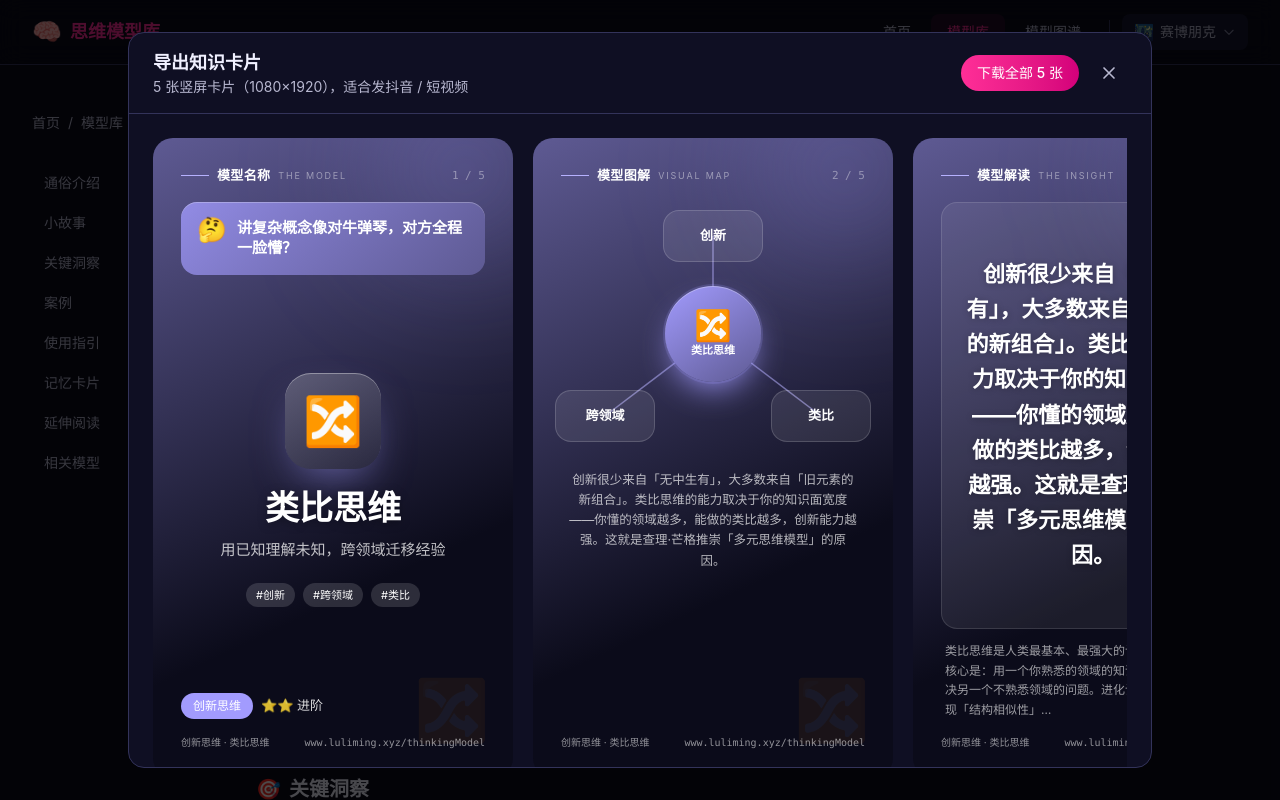
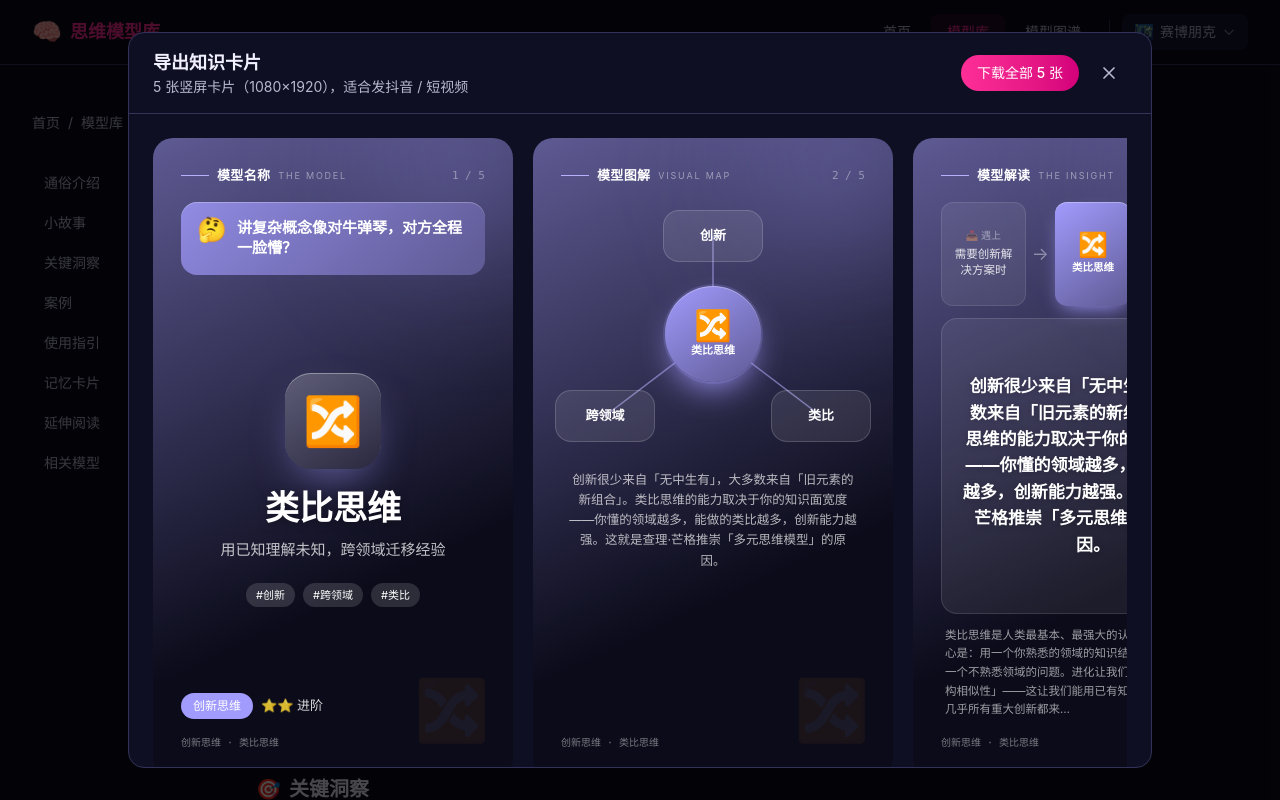
Before and after one commit to lui2015/thinkingModel, a Next.js app: page /thinkingModel/models/analogy-thinking in a window 1280 px wide. Both pictures are taken after a click on the button "导出知识卡片". Shown: the top 800 px of the page. Built offline with nearby package versions, Linux system fonts and the light colour scheme.

Commit message:
fix: 卡片底部去掉网址；模型解读新增应用路径图配套

```diff
--- a/src/components/KnowledgeCardExport.tsx
+++ b/src/components/KnowledgeCardExport.tsx
@@ -33,8 +33,6 @@ function mixWithWhite(hex: string, ratio = 0.4): string {
   const mix = (c: number) => Math.round(c + (255 - c) * ratio);
   return `rgb(${mix(r)}, ${mix(g)}, ${mix(b)})`;
 }
-
-const WATERMARK = "www.luliming.xyz/thinkingModel";
 
 export default function KnowledgeCardExport({
   model,
@@ -102,11 +100,8 @@ export default function KnowledgeCardExport({
   );
 
   const footer = (
-    <div className="mt-auto pt-4 flex items-center justify-between text-white/55 text-[10px]">
-      <span className="truncate max-w-[200px]">
-        {categoryName} · {model.title}
-      </span>
-      <span className="font-mono shrink-0">{WATERMARK}</span>
+    <div className="mt-auto pt-4 flex items-center text-white/45 text-[10px]">
+      <span className="font-mono">{categoryName} · {model.title}</span>
     </div>
   );
 
@@ -286,22 +281,66 @@ export default function KnowledgeCardExport({
         </div>
       );
     } else if (i === 2) {
-      // 第 3 张：模型解读（核心洞察）
+      // 第 3 张：模型解读（图形配套：应用路径图 + 核心洞察）
+      const scenario = model.usage.scenarios[0] ?? "复杂问题";
+      const conclusion = model.memorySentence || model.keyInsight;
+      const trunc = (s: string, n: number) =>
+        s.length > n ? s.slice(0, n) + "…" : s;
       body = (
         <div className="flex-1 flex flex-col">
           <Header num={3} cn="模型解读" en="THE INSIGHT" />
-          <div className="flex-1 flex flex-col">
-            <Glass className="flex-1 p-6 flex items-center justify-center text-center">
+          <div className="flex-1 flex flex-col gap-3 min-h-0">
+            {/* 应用路径图：情境 → 模型 → 结论 */}
+            <div className="flex items-stretch gap-1.5">
+              <div
+                className="flex-1 rounded-xl px-2.5 py-2.5 flex flex-col justify-center text-center"
+                style={{ background: "rgba(255,255,255,0.07)", border: "1px solid rgba(255,255,255,0.1)" }}
+              >
+                <span className="text-[10px] text-white/45 mb-1">📥 遇上</span>
+                <span className="text-white/85 text-[11.5px] leading-snug">
+                  {trunc(scenario, 18)}
+                </span>
+              </div>
+              <span className="self-center text-white/40 text-lg shrink-0">→</span>
+              <div
+                className="rounded-xl px-3 py-2.5 flex flex-col items-center justify-center text-center shrink-0"
+                style={{
+                  background: `linear-gradient(145deg, ${categoryColor}, ${deep})`,
+                  boxShadow: `0 8px 20px -8px ${categoryColor}, inset 0 1px 0 rgba(255,255,255,0.3)`,
+                  minWidth: 76,
+                }}
+              >
+                <span className="text-2xl leading-none">{model.icon}</span>
+                <span className="text-white text-[10.5px] font-bold mt-1 leading-tight">
+                  {trunc(model.title, 7)}
+                </span>
+              </div>
+              <span className="self-center text-white/40 text-lg shrink-0">→</span>
+              <div
+                className="flex-1 rounded-xl px-2.5 py-2.5 flex flex-col justify-center text-center"
+                style={{ background: "rgba(255,255,255,0.07)", border: "1px solid rgba(255,255,255,0.1)" }}
+              >
+                <span className="text-[10px] text-white/45 mb-1">💡 得到</span>
+                <span className="text-white/85 text-[11.5px] leading-snug">
+                  {trunc(conclusion, 18)}
+                </span>
+              </div>
+            </div>
+
+            {/* 核心洞察 */}
+            <Glass className="flex-1 p-5 flex items-center justify-center text-center">
               <p
-                className="text-[22px] font-bold leading-[1.6] text-white"
+                className="text-[17px] font-bold leading-[1.55] text-white"
                 style={{ textShadow: "0 1px 6px rgba(0,0,0,0.25)" }}
               >
                 {model.keyInsight}
               </p>
             </Glass>
-            <p className="text-white/60 text-[12px] leading-relaxed mt-3 px-1">
-              {model.introduction.length > 80
-                ? model.introduction.slice(0, 80) + "…"
+
+            {/* 解读文字 */}
+            <p className="text-white/60 text-[11.5px] leading-relaxed px-1">
+              {model.introduction.length > 110
+                ? model.introduction.slice(0, 110) + "…"
                 : model.introduction}
             </p>
           </div>
```
